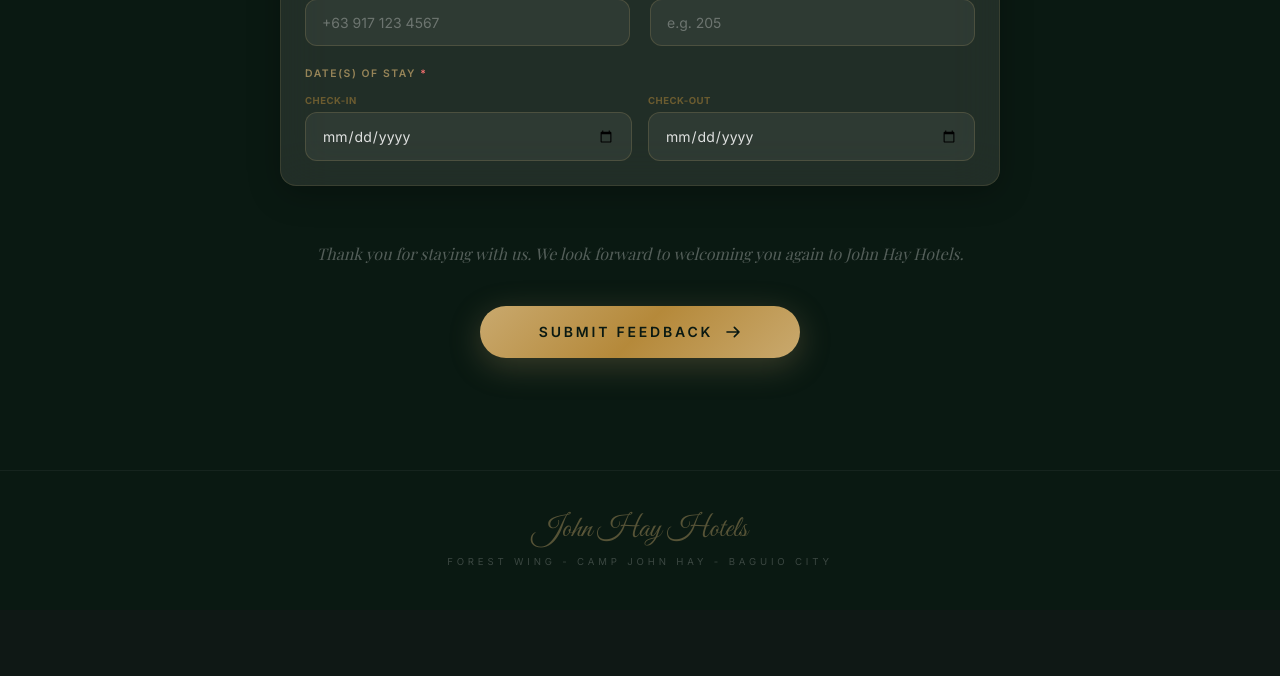
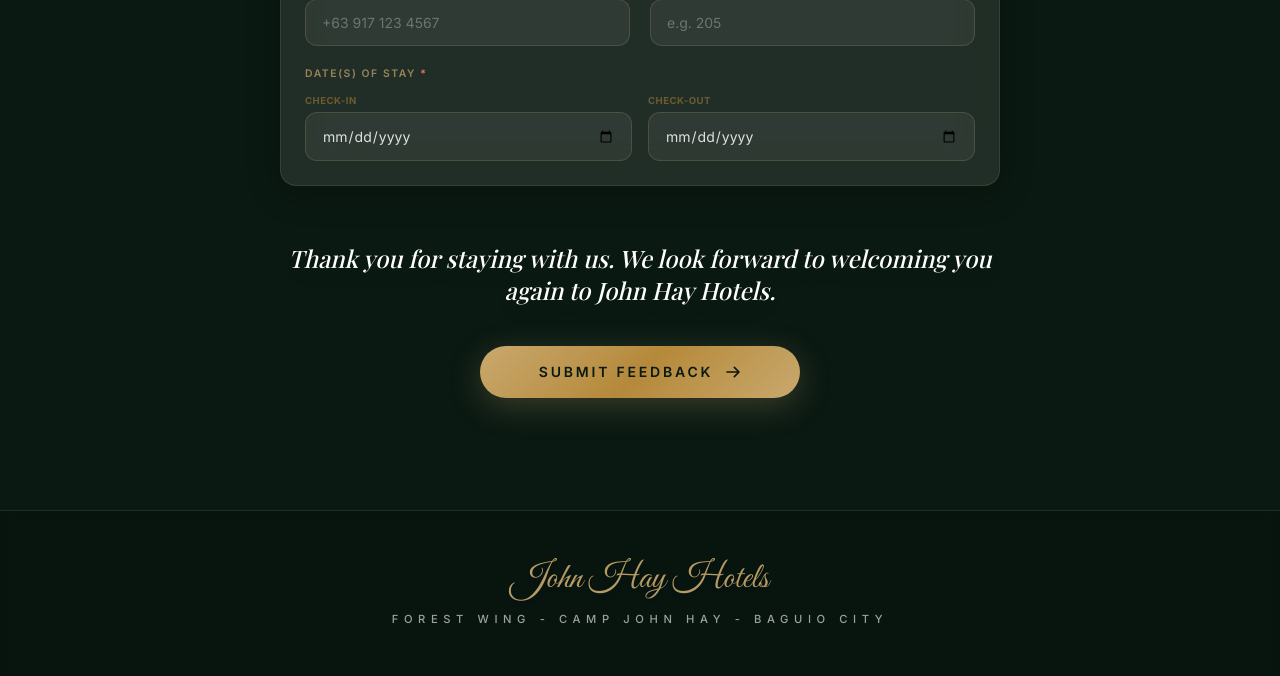
Before and after one commit to Jay7Code/Feedback-form, a PHP site: page /Feedback-form/ in a window 1280 px wide. Shown: the part 3324-4000 px from the top of the page. Before the commit the page ends 3889 px from the top, so only its background shows below. Run offline with PHP 8.4, Linux system fonts and the light colour scheme; some libraries are stand-ins or nearby versions; some web fonts are replaced.

Commit message:
fix the footer of the index feedback

```diff
--- a/index.php
+++ b/index.php
@@ -536,7 +536,7 @@
 
                 <!-- ═══ SUBMIT BUTTON ═══ -->
                 <div class="reveal-section text-center pt-6 pb-4">
-                    <p class="font-serif italic text-white/30 text-sm md:text-base mb-10">
+                    <p class="font-serif italic text-white text-lg md:text-2xl mb-10 drop-shadow-lg font-medium">
                         Thank you for staying with us. We look forward to welcoming you again to John Hay Hotels.
                     </p>
                     <button type="submit" id="submitBtn"
@@ -560,10 +560,15 @@
         </main>
 
         <!-- ═══ FOOTER ═══ -->
-        <footer class="relative z-10 text-center py-10 border-t border-white/[0.05]">
-            <p class="font-script text-3xl text-gold-400/40 mb-2">John Hay Hotels</p>
-            <p class="text-white/20 text-[0.6rem] uppercase tracking-[0.4em]">Forest Wing - Camp John Hay - Baguio City</p>
-        </footer>
+        <footer class="relative z-10 text-center py-12 border-t border-white/10 bg-black/20 backdrop-blur-sm">
+    <p class="font-script text-4xl text-gold-400/90 mb-3 drop-shadow-md">
+        John Hay Hotels
+    </p>
+
+    <p class="text-white/60 text-[0.7rem] font-medium uppercase tracking-[0.5em]">
+        Forest Wing - Camp John Hay - Baguio City
+    </p>
+</footer>
     </div>
 
     <!-- ═══ JAVASCRIPT ═══ -->
```
